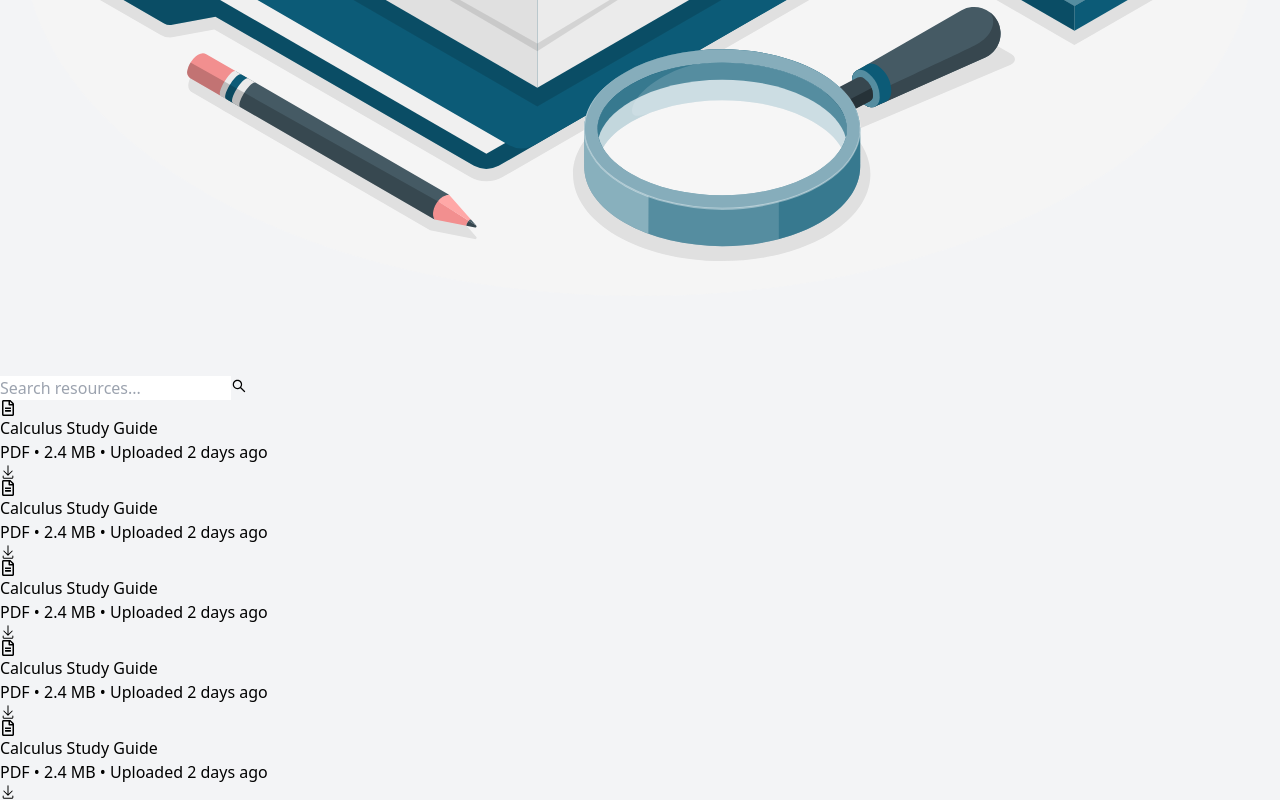
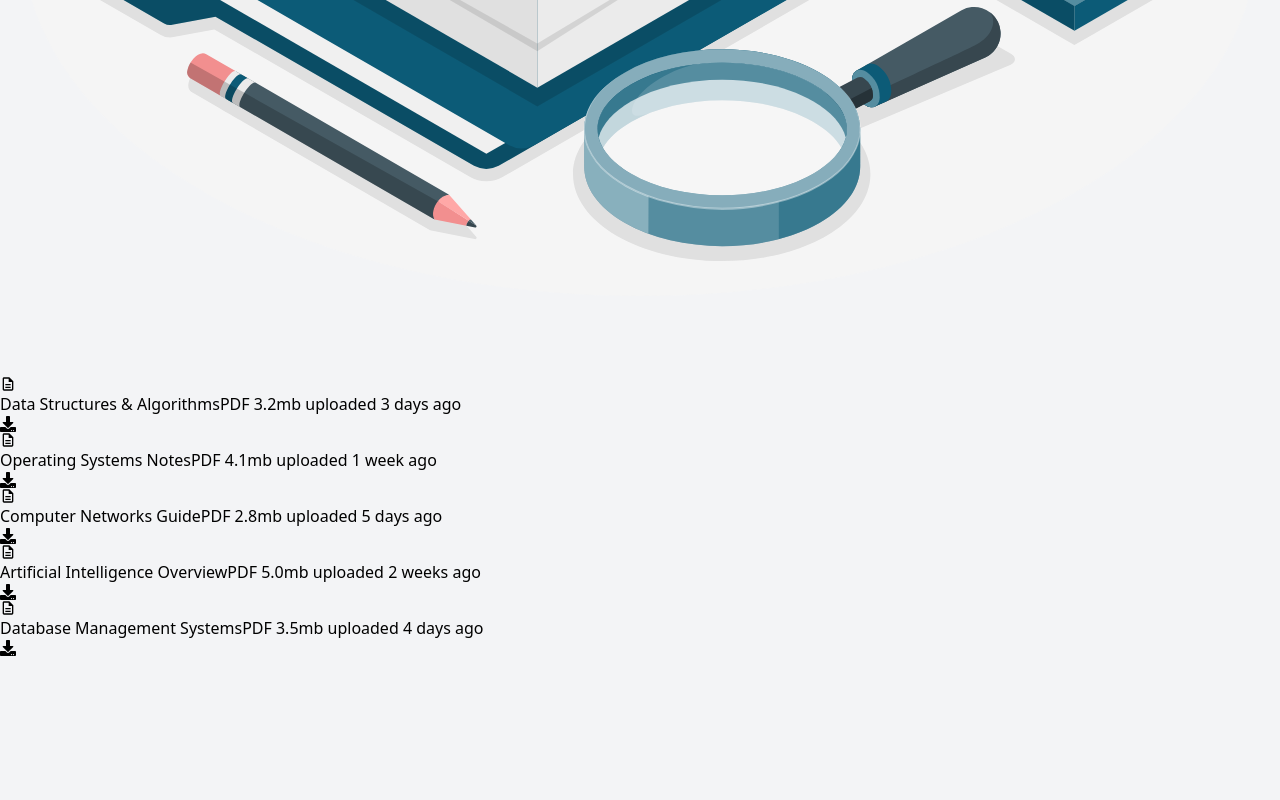
Before and after one commit to BSC-04-20/EduconnectFrontend, a React (Vite) app: page /resources in a window 1280 px wide. Shown: the part 1232-2032 px from the top of the page. After the commit the page ends 1888 px from the top, so only its background shows below. Built offline with nearby package versions, Linux system fonts and the light colour scheme.

Commit message:
Refectored Resources

```diff
--- a/src/components/Lecture/Resources/ResourcesList.jsx
+++ b/src/components/Lecture/Resources/ResourcesList.jsx
@@ -1,67 +1,34 @@
-import { AiOutlineSearch } from "react-icons/ai";
-import { GoDownload} from "react-icons/go";
-import { FaRegFileAlt } from "react-icons/fa";
+import { FaDownload } from "react-icons/fa";
+import { MdOutlineDescription } from "react-icons/md";
 
-export default function ResourcesList(){
-    return(
-        <div className="bg-white mr-10">
-           <div className="mb-10">
-           <form className="w-[350px] relateve">
-                <div className="relative">
-                    <input type="search" placeholder="Search resources..." className="text-center w-full p-4 rounded-tl-lg rounded-tr-lg rounded-br-lg rounded-bl-lg bg-white"/>
-                    <button className="absolute left-1 top-1/2 -translate-y-1/2 p-4 bg-white rounded-full">
-                        <AiOutlineSearch className="bg-transparent text-xl text-gray-500"/>
-                    </button>
+export default function LecturePostedResources() {
+    // List of posted resources
+    const resources = [
+        { name: "Data Structures & Algorithms", size: "PDF 3.2mb", uploaded: "3 days ago" },
+        { name: "Operating Systems Notes", size: "PDF 4.1mb", uploaded: "1 week ago" },
+        { name: "Computer Networks Guide", size: "PDF 2.8mb", uploaded: "5 days ago" },
+        { name: "Artificial Intelligence Overview", size: "PDF 5.0mb", uploaded: "2 weeks ago" },
+        { name: "Database Management Systems", size: "PDF 3.5mb", uploaded: "4 days ago" },
+    ];
+
+    return (
+        <div className="flex flex-col gap-3 bg-white rounded-lg w-[95%] py-10 px-5">
+            {resources.map(({ name, size, uploaded }, index) => (
+                <div key={index} className="flex flex-row gap-3 items-center w-[65%]">
+                    <div className="bg-sky-200 p-1 rounded-lg">
+                        <MdOutlineDescription className="size-[2rem] text-sky-900"/>
+                    </div>
+
+                    <div className="flex flex-col">
+                        <span className="font-semibold text-lg">{name}</span>
+                        <span className="text-gray-400 text-base">{size} uploaded {uploaded}</span>
+                    </div>
+
+                    <div className="ml-auto">
+                        <FaDownload className="text-gray-600"/>
+                    </div>
                 </div>
-            </form>
-           </div>
-
-            <div>
-                <div className="mb-5 flex flex-rows">
-                    <FaRegFileAlt className="text-5xl text-blue-900"/>
-                    <div className="ml-5">
-                        <div><span className="text-sm text-black">Calculus Study Guide</span></div>
-                        <span className="text-xs font-light text-gray-500">PDF • 2.4 MB • Uploaded 2 days ago</span>
-                    </div>
-                    <GoDownload className="text-3xl text-gray-500 ml-10"/>
-                </div>
-
-                <div className="mb-5 flex flex-rows">
-                    <FaRegFileAlt className="text-5xl text-blue-900"/>
-                    <div className="ml-5">
-                        <div><span className="text-sm text-black">Calculus Study Guide</span></div>
-                        <span className="text-xs font-light text-gray-500">PDF • 2.4 MB • Uploaded 2 days ago</span>
-                    </div>
-                    <GoDownload className="text-3xl text-gray-500 ml-10"/>
-                </div>
-
-                <div className="mb-5 flex flex-rows">
-                    <FaRegFileAlt className="text-5xl text-blue-900"/>
-                    <div className="ml-5">
-                        <div><span className="text-sm text-black">Calculus Study Guide</span></div>
-                        <span className="text-xs font-light text-gray-500">PDF • 2.4 MB • Uploaded 2 days ago</span>
-                    </div>
-                    <GoDownload className="text-3xl text-gray-500 ml-10"/>
-                </div>
-
-                <div className="mb-5 flex flex-rows">
-                    <FaRegFileAlt className="text-5xl text-blue-900"/>
-                    <div className="ml-5">
-                        <div><span className="text-sm text-black">Calculus Study Guide</span></div>
-                        <span className="text-xs font-light text-gray-500">PDF • 2.4 MB • Uploaded 2 days ago</span>
-                    </div>
-                    <GoDownload className="text-3xl text-gray-500 ml-10"/>
-                </div>
-
-                <div className="mb-5 flex flex-rows">
-                    <FaRegFileAlt className="text-5xl text-blue-900"/>
-                    <div className="ml-5">
-                        <div><span className="text-sm text-black">Calculus Study Guide</span></div>
-                        <span className="text-xs font-light text-gray-500">PDF • 2.4 MB • Uploaded 2 days ago</span>
-                    </div>
-                    <GoDownload className="text-3xl text-gray-500 ml-10"/>
-                </div>
-            </div>
+            ))}
         </div>
-    )
+    );
 }
```
